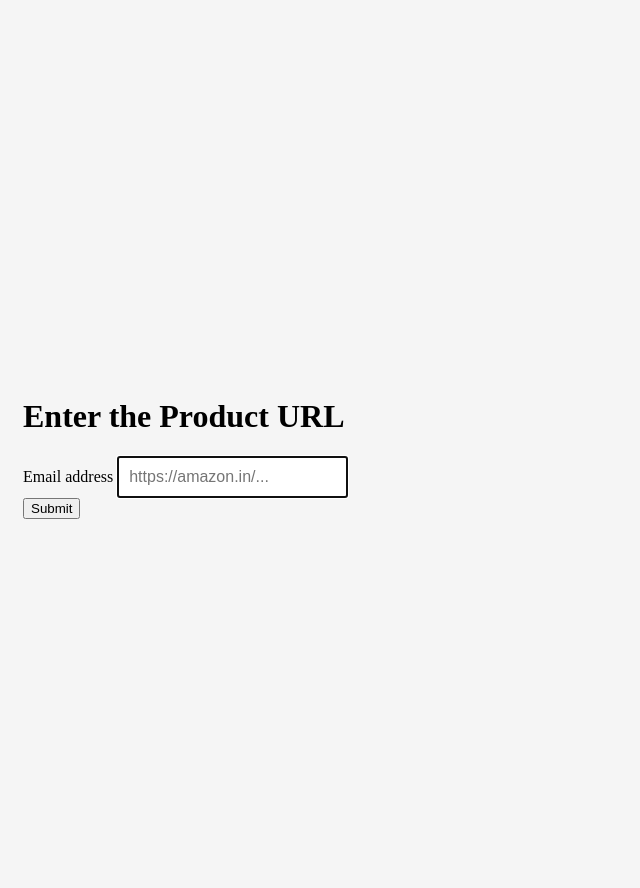
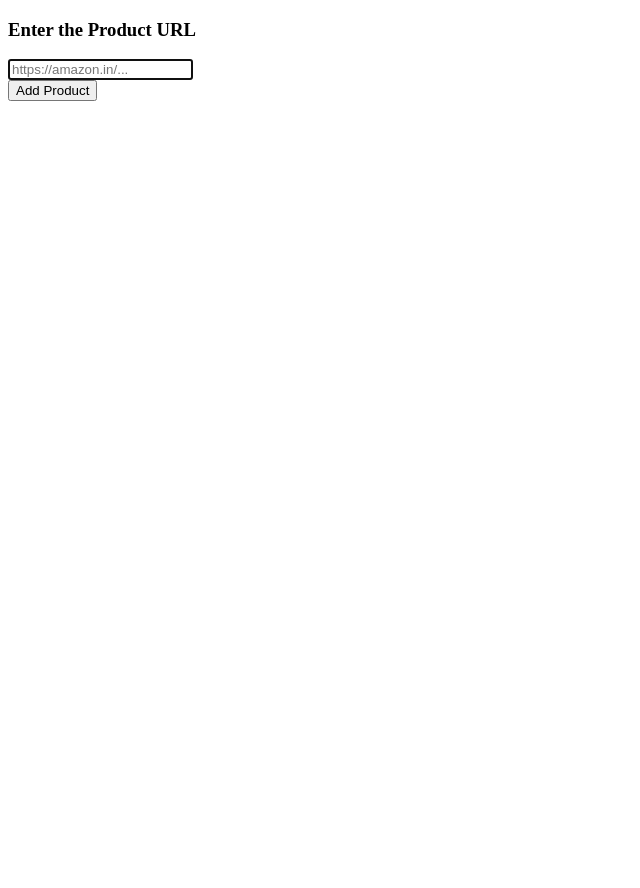
Before and after one commit to prateekb1912/pricetracker, a Django app: page / in a window 1280 px wide. Shown: the whole page, without its empty margins (0-640 px from the left). After the commit the page ends 101 px from the top, so only its background shows below. Run offline with Django 4.2, Linux system fonts and the light colour scheme; the visitor is signed in with stand-in values (Sample User, id 1); parts of the project's set-up code (start-up, migrations or seed data) failed here and were passed over.

Commit message:
Remove all style from index

```diff
--- /dev/null
+++ b/app/tracker/static/css/index.css
@@ -0,0 +1,3 @@
+html {
+    font-family: Bubblegum Sans;
+}
--- a/app/tracker/static/css/signin.css
+++ /dev/null
@@ -1,51 +0,0 @@
-html,
-body {
-  height: 100%;
-}
-
-body {
-  display: -ms-flexbox;
-  display: flex;
-  -ms-flex-align: center;
-  align-items: center;
-  padding-top: 40px;
-  padding-bottom: 40px;
-  background-color: #f5f5f5;
-}
-
-.form-signin {
-  width: 100%;
-  max-width: 330px;
-  padding: 15px;
-  margin: auto;
-}
-.form-signin .form-control {
-  position: relative;
-  box-sizing: border-box;
-  height: auto;
-  padding: 10px;
-  font-size: 16px;
-}
-.form-signin .form-control:focus {
-  z-index: 2;
-}
-.form-signin input[type="email"] {
-  margin-bottom: -1px;
-  border-bottom-right-radius: 0;
-  border-bottom-left-radius: 0;
-}
-
-.bd-placeholder-img {
-    font-size: 1.125rem;
-    text-anchor: middle;
-    -webkit-user-select: none;
-    -moz-user-select: none;
-    -ms-user-select: none;
-    user-select: none;
-}
-
-@media (min-width: 768px) {
-    .bd-placeholder-img-lg {
-        font-size: 3.5rem;
-    }
-}
--- a/app/tracker/templates/index.html
+++ b/app/tracker/templates/index.html
@@ -11,21 +11,20 @@
     <title>Track it Down | Track your favorite products</title>
 
     {% block css %}
-    <link href="{% static 'css/signin.css' %}"rel="stylesheet">
+        <link rel="stylesheet" href="{% static 'css/index.css' %}">
     {% endblock %}
 </head>
 
 <body>
     {% block content %}
-    <div class="text-center">
-        <form class="form-signin" action="" method="post">
+    <div class="input-block">
+        <h3 class="div-title">Enter the Product URL</h3>
+        <form action="" method="post">
             {% csrf_token %}
-            <h1 class="h3 mb-3 font-weight-normal">Enter the Product URL</h1>
-            <label for="inputURL" class="sr-only">Email address</label>
             <input type="url" name="inputURL" id="inputURL" autocomplete="false"
             class="form-control" placeholder="https://amazon.in/..." required autofocus>
             <br>
-            <input class="btn btn-lg btn-primary btn-block" type="submit" value="Submit"/>
+            <input type="submit" value="Add Product"/>
         </form>
     </div>
     {% endblock %}
```
